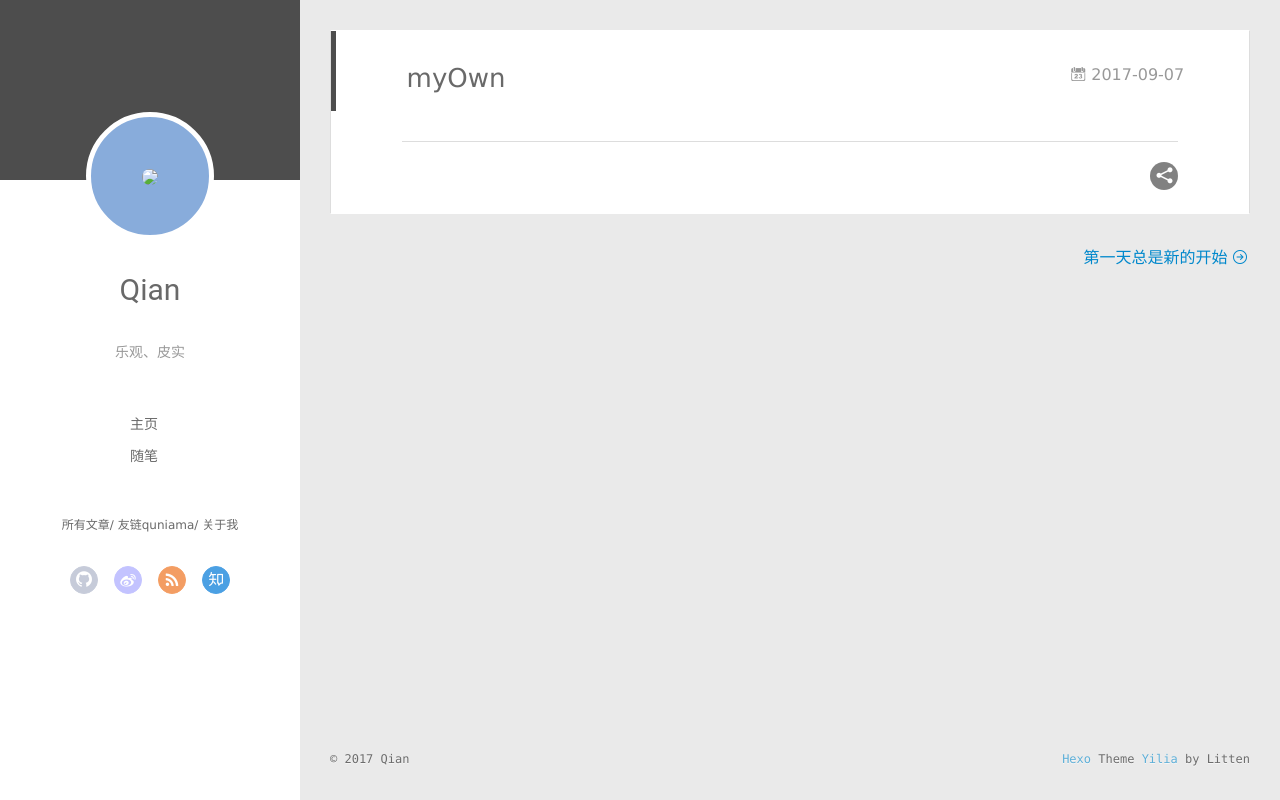
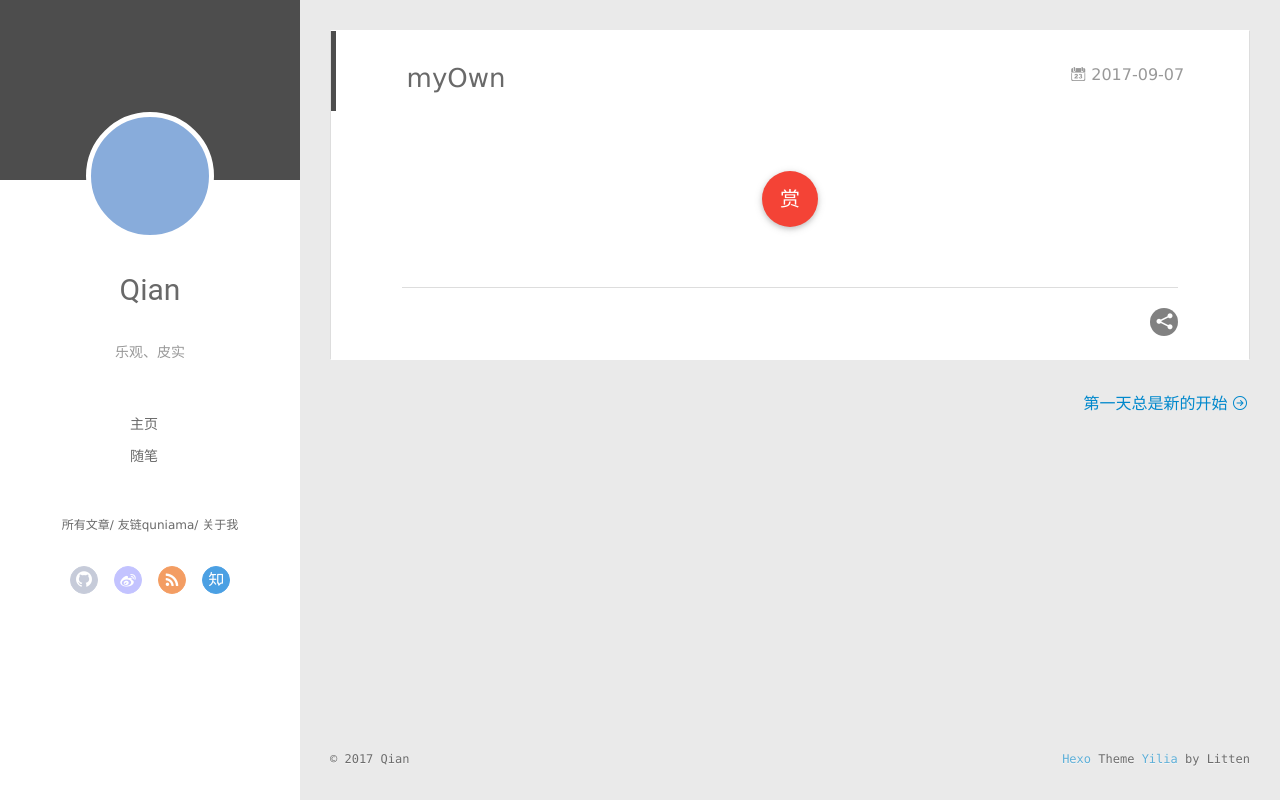
Before and after one commit to xiongmi/xiongmi.github.io, a plain HTML site: page 2017/09/07/myOwn/index.html in a window 1280 px wide. Drawn offline with Linux system fonts and the light colour scheme.

Commit message:
Site updated: 2017-09-07 19:52:58

```diff
--- a/2017/09/07/myOwn/index.html
+++ b/2017/09/07/myOwn/index.html
@@ -47,7 +47,7 @@
 <div class="intrude-less">
 	<header id="header" class="inner">
 		<a href="" class="profilepic">
-			<img src="/mypicture/touxiang.png" class="js-avatar">
+			<img src="" class="js-avatar">
 		</a>
 		<hgroup>
 		  <h1 class="header-author"><a href="">Qian</a></h1>
@@ -107,7 +107,7 @@
 	<div class="intrude-less">
 		<header id="header" class="inner">
 			<div class="profilepic">
-				<img src="/mypicture/touxiang.png" class="js-avatar">
+				<img src="" class="js-avatar">
 			</div>
 			<hgroup>
 			  <h1 class="header-author js-header-author">Qian</h1>
@@ -181,6 +181,27 @@
 
 
 
+
+        <div class="page-reward">
+          <a href="javascript:;" class="page-reward-btn tooltip-top">
+            <div class="tooltip tooltip-east">
+            <span class="tooltip-item">
+              赏
+            </span>
+            <span class="tooltip-content">
+              <span class="tooltip-text">
+                <span class="tooltip-inner">
+                  <p class="reward-p"><i class="icon icon-quo-left"></i>i like you!<i class="icon icon-quo-right"></i></p>
+                  <div class="reward-box">
+
+
+                  </div>
+                </span>
+              </span>
+            </span>
+          </div>
+          </a>
+        </div>
 
     </div>
     <div class="article-info article-info-index">
```
Also changed, not shown: 2017/09/06/hello-world/index.html (+23 -2 lines), archives/2017/09/index.html (+2 -2 lines), archives/2017/index.html (+2 -2 lines), archives/index.html (+2 -2 lines), index.html (+2 -2 lines).
